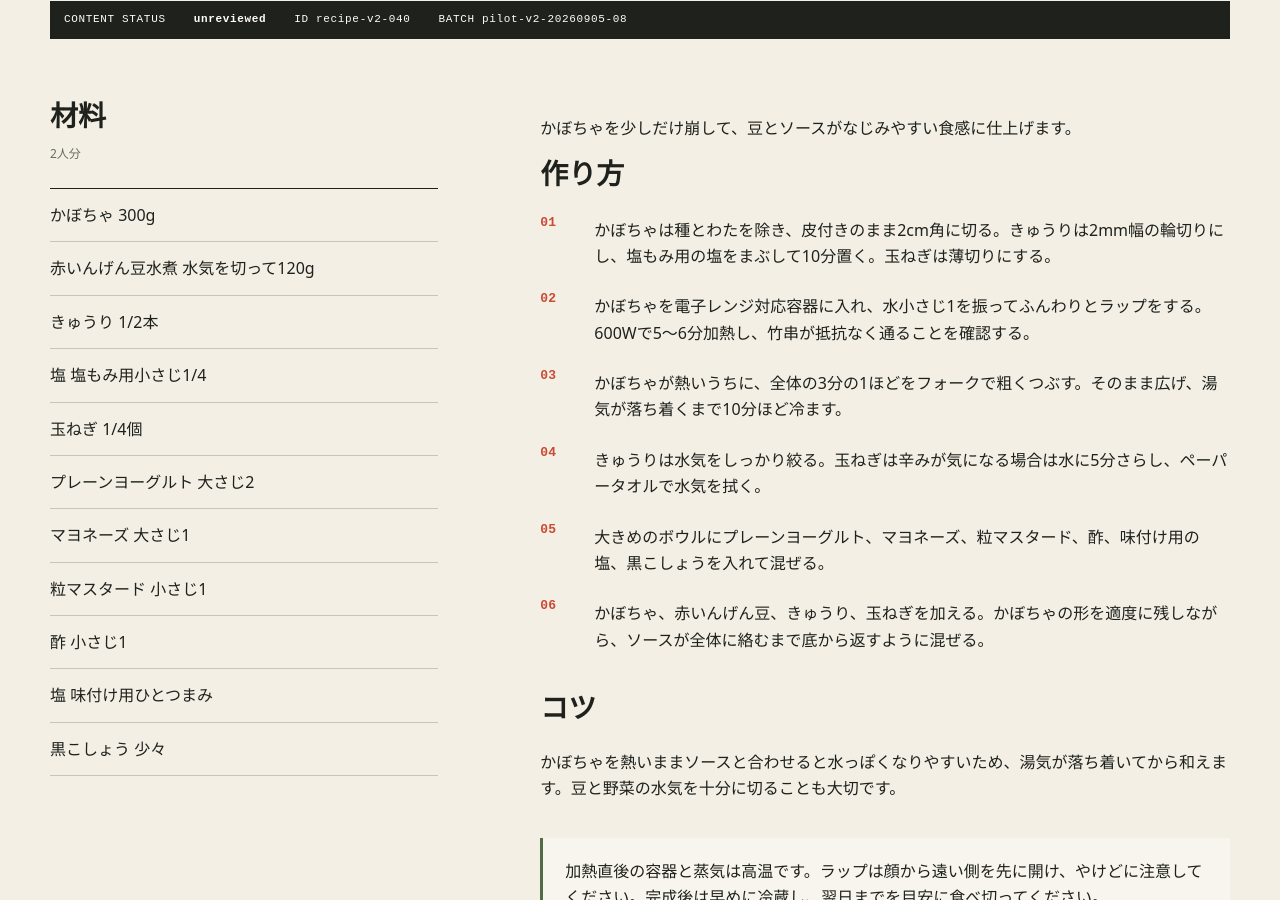
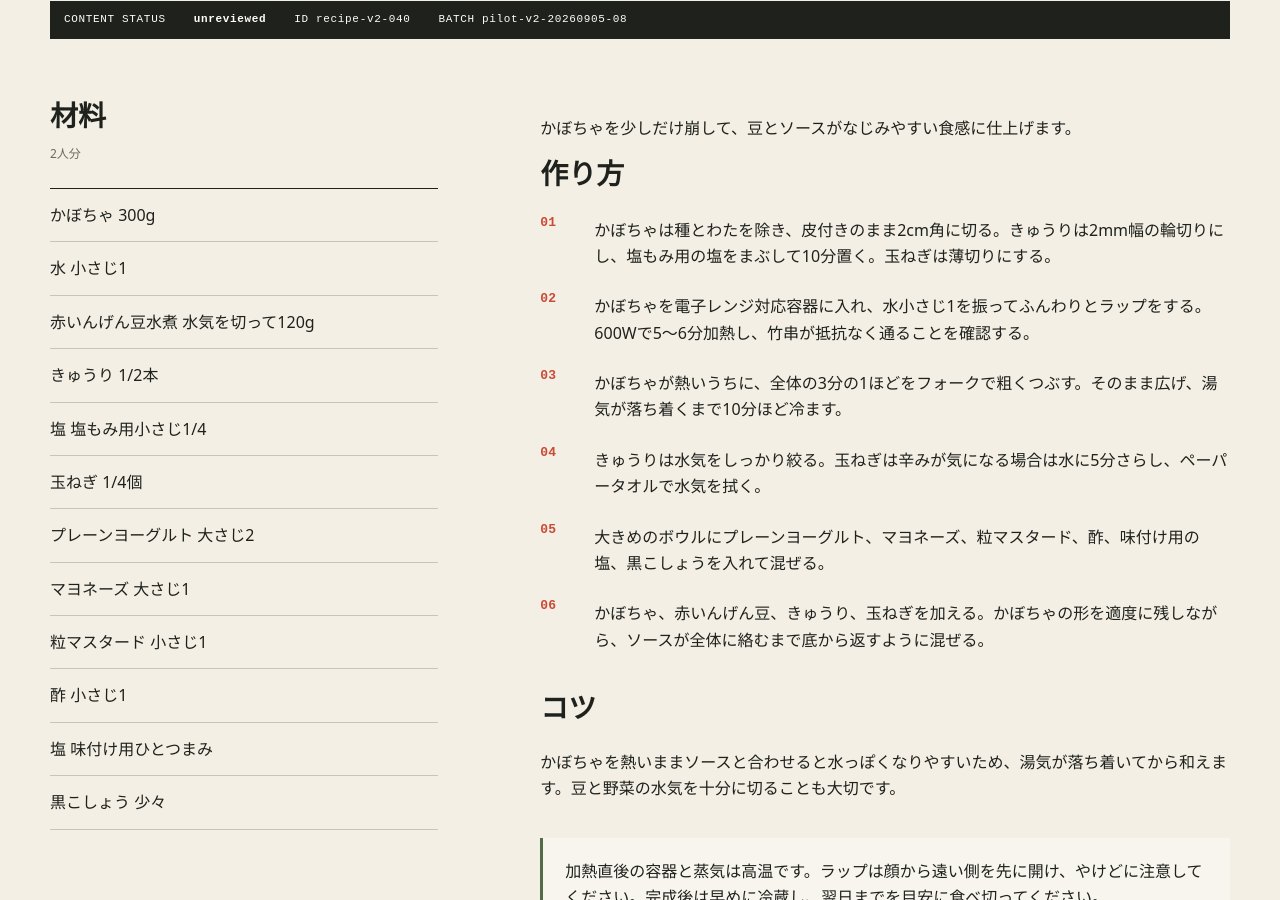
Before and after one commit to gakkii415/ai-recipe-poc, a Jekyll site: the page built from _posts/2026-09-05-pumpkin-red-bean-salad.md, in a window 1280 px wide and 900 px high, scrolled down 533 px. Built offline with Jekyll 4.4.1, drawn with Linux system fonts in a browser that asks for light colours.

```diff
--- a/_posts/2026-09-05-pumpkin-red-bean-salad.md
+++ b/_posts/2026-09-05-pumpkin-red-bean-salad.md
@@ -16,6 +16,7 @@
 difficulty: かんたん
 ingredients:
   - かぼちゃ 300g
+  - 水 小さじ1
   - 赤いんげん豆水煮 水気を切って120g
   - きゅうり 1/2本
   - 塩 塩もみ用小さじ1/4
```
